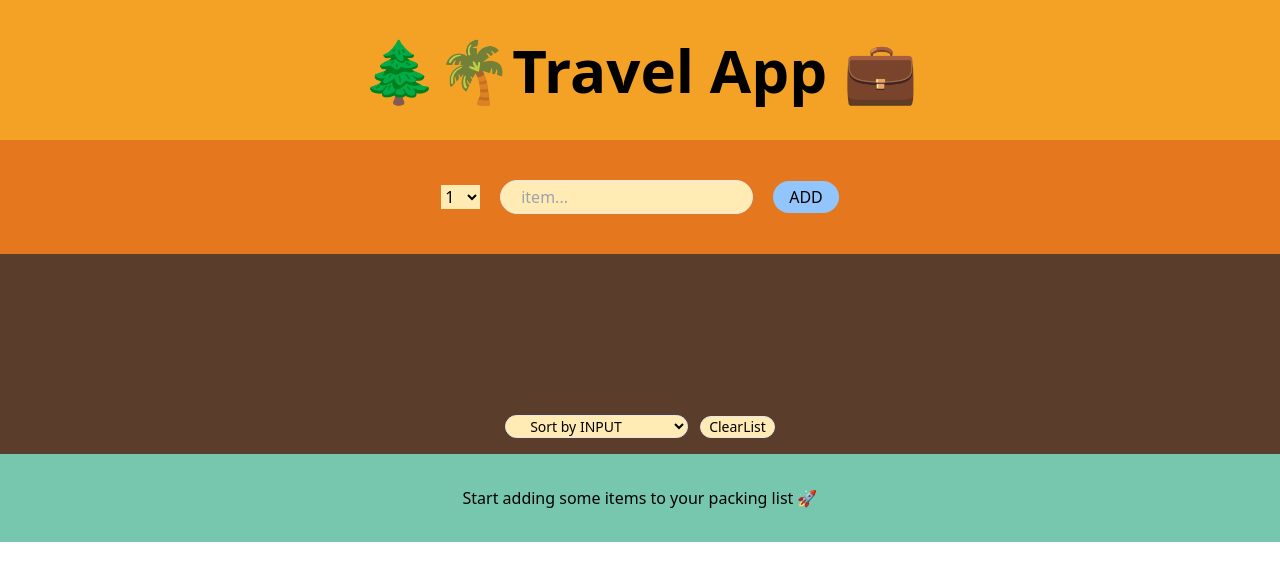
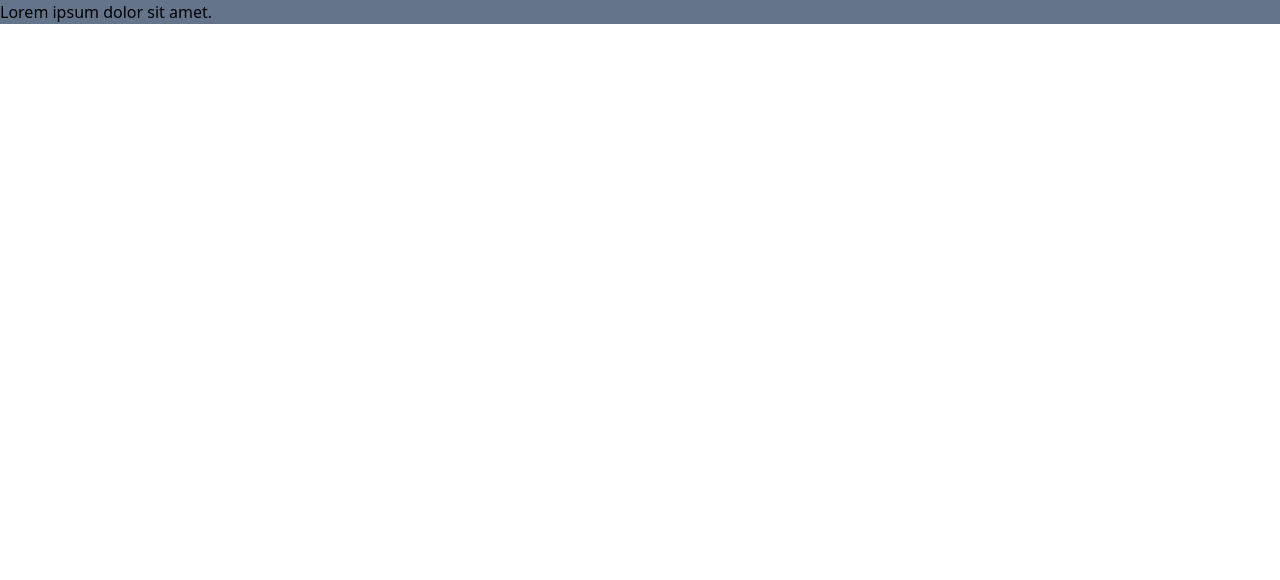
Before and after one commit to shohan11d/travel-guide, a React (Create React App) app: page / in a window 1280 px wide. Shown: the top 580 px of the page. Built offline with nearby package versions, Linux system fonts and the light colour scheme; a web font is replaced by a local one.

Commit message:
revamped init

```diff
--- a/src/App.js
+++ b/src/App.js
@@ -1,43 +1,7 @@
-import { useState } from "react";
-import { Form } from "./Form";
-import { Logo } from "./Logo";
-import { PackingList } from "./PackingList";
-import { Stats } from "./Stats";
 
 function App() {
-  const [items, setItems] = useState([]);
 
-  function handleAddItems(newItem) {
-    setItems((items) => [...items, newItem]);
-  }
-
-  function handleToggleItem(id) {
-    setItems((items) =>
-      items.map((item) =>
-        item.id === id ? { ...item, packed: !item.packed } : item
-      )
-    );
-  }
-  function handleDeleteItem(id) {
-    setItems((items) => items.filter((item) => item.id !== id));
-  }
-
-  function handleClearList(id) {
-    setItems(() => []);
-  }
-  return (
-    <div>
-      <Logo />
-      <Form onAddItems={handleAddItems} />
-      <PackingList
-        items={items}
-        onToggleItem={handleToggleItem}
-        onDeleteItem={handleDeleteItem}
-        onClearList = {handleClearList}
-      />
-      <Stats items={items} />
-    </div>
-  );
+  return <p className="bg-slate-500">Lorem ipsum dolor sit amet.</p>
 }
 
 export default App;
--- a/src/Form.js
+++ /dev/null
@@ -1,53 +0,0 @@
-import { useState } from "react";
-
-export function Form({ onAddItems }) {
-  const [quantity, setQuantity] = useState(1);
-  const [description, setDescription] = useState("");
-
-  function handleSubmit(e) {
-    e.preventDefault();
-    if (!description) return;
-    const newItem = {
-      description: description,
-      quantity: quantity,
-      packed: false,
-      id: Date.now(),
-    };
-
-    onAddItems(newItem);
-    setDescription("");
-    setQuantity(1);
-  }
-
-  return (
-    <div className="p-10 bg-[#e5771f]">
-      <form className="space-x-5 text-center" onSubmit={handleSubmit}>
-        <select
-          className="bg-[#ffebb3]"
-          value="quantity"
-          onChange={(e) => setQuantity(Number(e.target.value))}
-        >
-          {Array.from({ length: 20 }, (value, index) => index + 1).map(
-            (num) => (
-              <option value={num} key={crypto.randomUUID()}>
-                {num}
-              </option>
-            )
-          )}
-        </select>
-        <input
-          className="bg-[#ffebb3] border rounded-full py-1 pl-5"
-          placeholder="item..."
-          type="text"
-          name=""
-          id=""
-          value={description}
-          onChange={(e) => setDescription(e.target.value)}
-        />
-        <button className="rounded-full bg-blue-300 px-4 py-1" type="submit">
-          ADD
-        </button>
-      </form>
-    </div>
-  );
-}
--- a/src/Item.js
+++ /dev/null
@@ -1,13 +0,0 @@
-export function Item({ item, onToggleItem, onDeleteItem }) {
-  return (
-    <div className="space-x-4 m-2 text-white">
-      <input
-        type="checkbox"
-        value={item.packed}
-        onChange={() => onToggleItem(item.id)}
-      />
-      <span>{item.description}</span>
-      <button onClick={() => onDeleteItem(item.id)}>❌</button>
-    </div>
-  );
-}
--- a/src/Logo.js
+++ /dev/null
@@ -1,7 +0,0 @@
-export function Logo() {
-  return (
-    <div className="text-6xl p-10 bg-[#f4a226]  font-bold text-center">
-      <h1>🌲🌴Travel App 💼</h1>
-    </div>
-  );
-}
--- a/src/PackingList.js
+++ /dev/null
@@ -1,56 +0,0 @@
-import { useState } from "react";
-import { Item } from "./Item";
-
-export function PackingList({
-  items,
-  onToggleItem,
-  onDeleteItem,
-  onClearList,
-}) {
-  const [sort, setSort] = useState("input");
-
-  let sorted;
-
-  if (sort === "input") sorted = items;
-
-  if (sort === "description")
-    sorted = items
-      .slice()
-      .sort((a, b) => a.description.localeCompare(b.description));
-  if (sort === "status")
-    sorted = items.slice().sort((a, b) => Number(a.packed) - Number(b.packed));
-
-  console.log("sorted", sorted);
-  return (
-    <div className="bg-[#5a3e2b]">
-      <div className=" p-20 grid grid-cols-2 md:grid-cols-4  ">
-        {sorted.map((item) => (
-          <Item
-            item={item}
-            onDeleteItem={onDeleteItem}
-            onToggleItem={onToggleItem}
-            key={item.id}
-          />
-        ))}
-      </div>
-
-      <div className="text-center space-x-3 pb-4">
-        <select
-          className="bg-[#ffebb3] border rounded-full  pl-5 text-sm"
-          value={sort}
-          onChange={(e) => setSort(e.target.value)}
-        >
-          <option value="input">Sort by INPUT</option>
-          <option value="description">Sort by DESCRIPTION</option>
-          <option value="status">Sort by STATUS</option>
-        </select>
-        <button
-          className="bg-[#ffebb3] border rounded-full  px-2 text-sm"
-          onClick={onClearList}
-        >
-          ClearList
-        </button>
-      </div>
-    </div>
-  );
-}
--- a/src/Stats.js
+++ /dev/null
@@ -1,19 +0,0 @@
-export function Stats({ items }) {
-  const totalItmes = items.length;
-  const packedItems = items.filter((item) => item.packed).length;
-  const percentage = (packedItems / totalItmes) * 100;
-  if (!totalItmes)
-    return (
-      <div className="bg-[#76c7ad]  p-8 text-center">
-        Start adding some items to your packing list 🚀
-      </div>
-    );
-  if (totalItmes)
-    return (
-      <div className="bg-[#76c7ad]  p-8 text-center">
-        {totalItmes === packedItems
-          ? `You packed everything`
-          : `You have ${totalItmes} item on your list, and you already packed ${packedItems} item (${percentage}%)`}
-      </div>
-    );
-}
```
